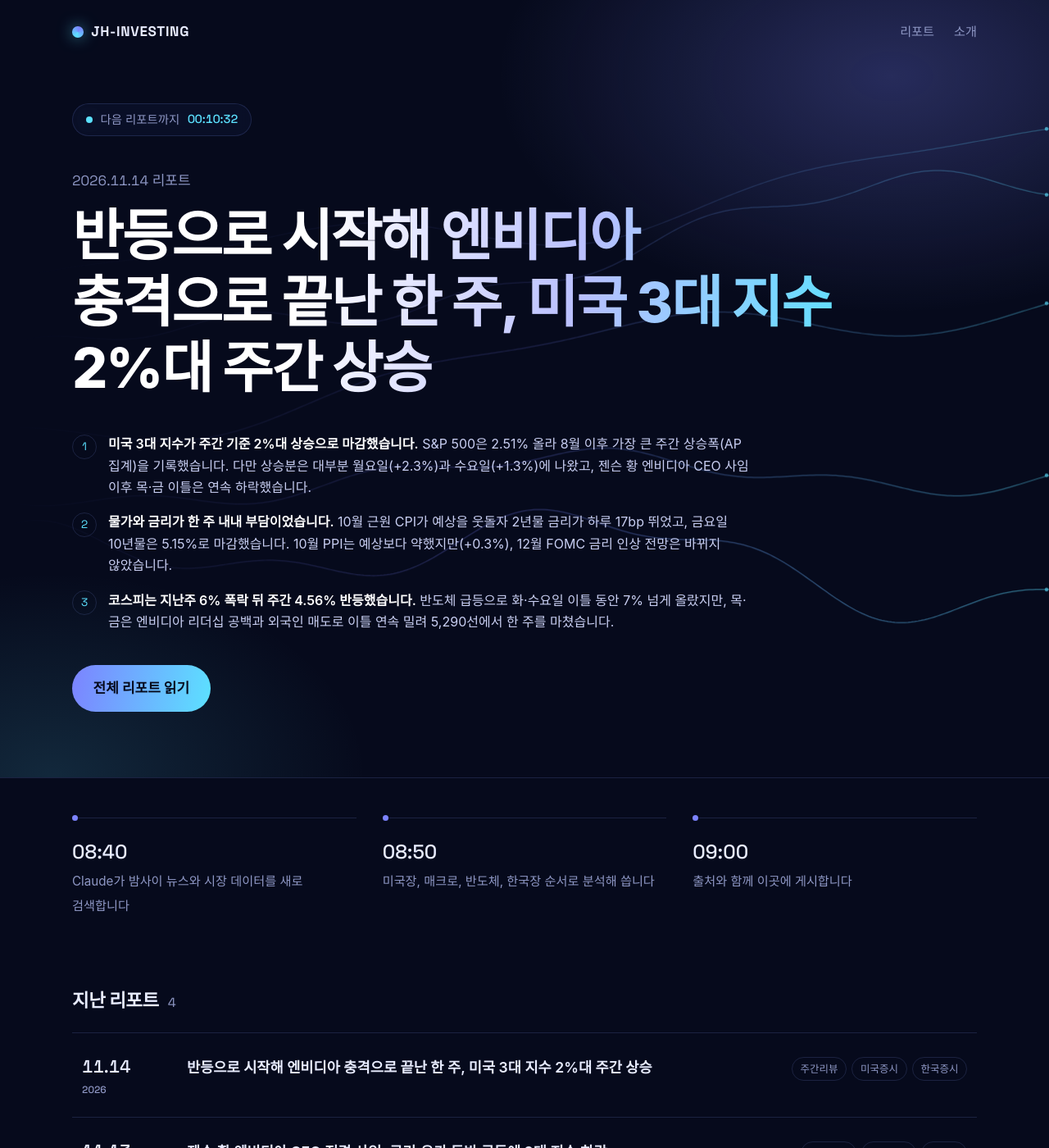
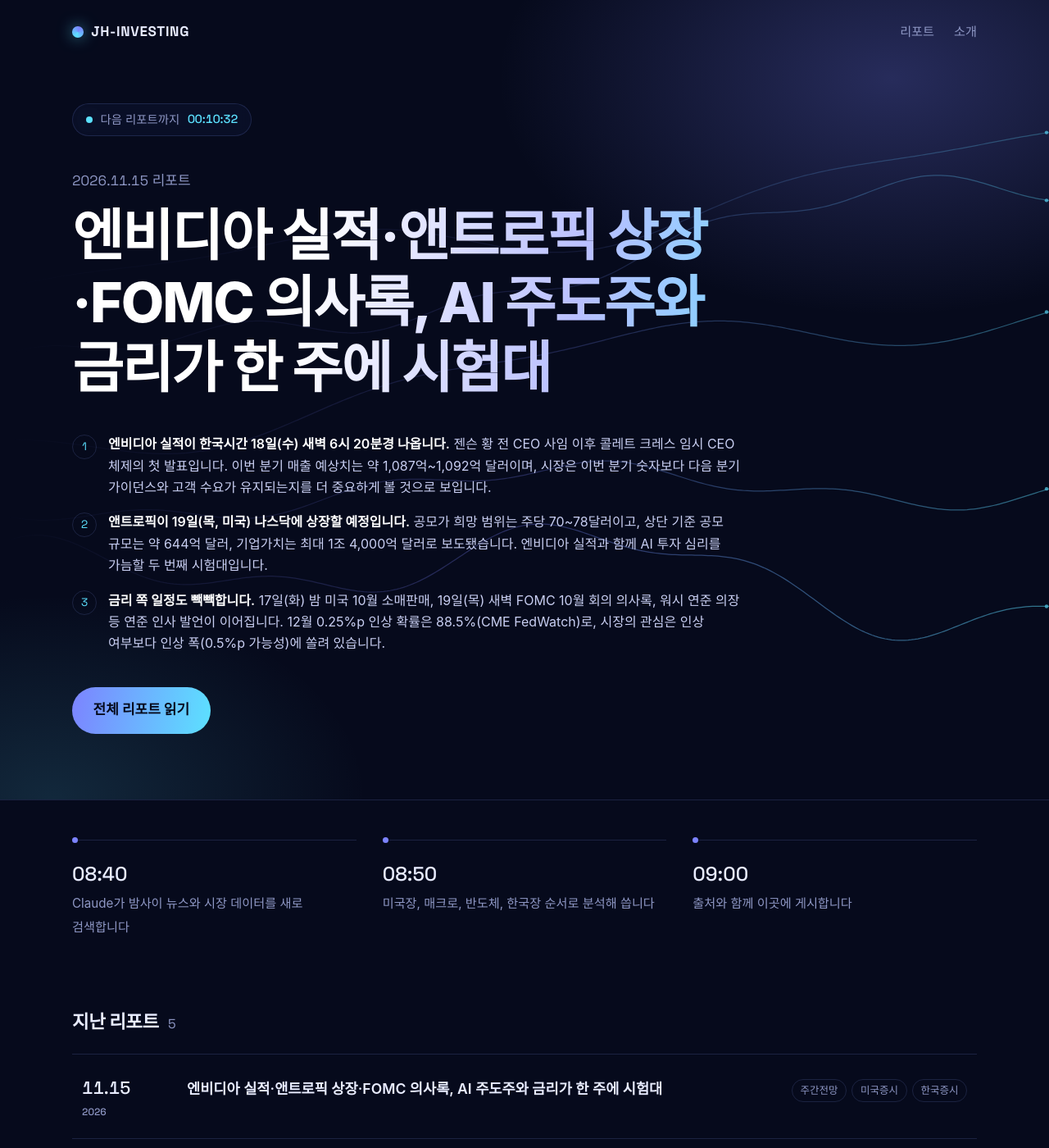
Before and after one commit to jaehun-py0/JH-INVESTING, a Jekyll site: the page built from index.md, in a window 1280 px wide and 1400 px high. Shown: the whole window at 82% size. Built offline with Jekyll 4.4.1, drawn with Linux system fonts in a browser that asks for light colours; some web fonts are replaced; part of the change alters nothing that is shown.

Commit message:
report: 2026-11-15 데일리 마켓 리포트
Co-Authored-By: Claude Opus 5.5 <noreply@anthropic.com>
Claude-Session: https://claude.ai/code/session_01NYfSVciUYuDCrkGDDdHmvb

```diff
--- a/_data/glossary.yml
+++ b/_data/glossary.yml
@@ -119,3 +119,13 @@
   desc: 메모리 업체가 PC·서버 회사 같은 큰 고객과 보통 분기나 월 단위로 계약해 정하는 가격입니다. 메모리 회사 실적에 직접 영향을 줍니다.
 - term: 증시안정펀드
   desc: 주가가 크게 떨어질 때 시장을 진정시키려고 금융기관들이 돈을 모아 주식을 사들이는 펀드입니다. 줄여서 '증안펀드'라고도 합니다.
+- term: FOMC 의사록
+  desc: 연준 FOMC 회의에서 위원들이 어떤 의견을 나눴는지 정리한 기록으로, 회의 약 3주 뒤에 공개됩니다. 앞으로 금리를 어떻게 움직일지 힌트를 얻는 자료로 쓰입니다.
+- term: 소매판매
+  desc: 한 달 동안 상점·온라인 등에서 팔린 물건의 금액을 집계한 지표입니다. 미국 경제에서 소비 비중이 커서 경기 흐름을 보여주는 핵심 지표로 꼽힙니다.
+- term: LPR
+  desc: 중국 은행들이 신용도가 가장 좋은 고객에게 적용하는 대출 기준금리(대출우대금리)입니다. 사실상 중국의 대출 금리 방향을 보여주는 지표입니다.
+- term: 공모가
+  desc: 회사가 주식시장에 처음 상장하면서 투자자에게 새로 주식을 팔 때 매기는 가격입니다. 보통 희망 범위를 먼저 제시하고, 수요를 확인한 뒤 최종 가격을 정합니다.
+- term: 완전희석
+  desc: 스톡옵션·전환사채처럼 나중에 주식으로 바뀔 수 있는 것까지 모두 주식이 됐다고 가정하고 계산하는 방식입니다. 기업가치를 가장 넓게 잡은 기준입니다.
--- /dev/null
+++ b/_posts/2026-11-15-weekly-preview.md
@@ -0,0 +1,180 @@
+---
+layout: post
+title: "[주간 전망] 2026.11.15(일) — 엔비디아 실적·앤트로픽 상장·FOMC 의사록, AI 주도주와 금리가 한 주에 시험대"
+date: 2026-11-15 09:00:00 +0900
+categories: [weekly-preview]
+tags: [주간전망, 미국증시, 한국증시, 매크로, 엔비디아, 앤트로픽, FOMC, 반도체]
+---
+
+## 다음 주 3줄 요약
+
+1. **엔비디아 실적이 한국시간 18일(수) 새벽 6시 20분경 나옵니다.** 젠슨 황 전 CEO 사임 이후 콜레트 크레스 임시 CEO 체제의 첫 발표입니다. 이번 분기 매출 예상치는 약 1,087억~1,092억 달러이며, 시장은 이번 분기 숫자보다 다음 분기 가이던스와 고객 수요가 유지되는지를 더 중요하게 볼 것으로 보입니다.
+2. **앤트로픽이 19일(목, 미국) 나스닥에 상장할 예정입니다.** 공모가 희망 범위는 주당 70~78달러이고, 상단 기준 공모 규모는 약 644억 달러, 기업가치는 최대 1조 4,000억 달러로 보도됐습니다. 엔비디아 실적과 함께 AI 투자 심리를 가늠할 두 번째 시험대입니다.
+3. **금리 쪽 일정도 빽빽합니다.** 17일(화) 밤 미국 10월 소매판매, 19일(목) 새벽 FOMC 10월 회의 의사록, 워시 연준 의장 등 연준 인사 발언이 이어집니다. 12월 0.25%p 인상 확률은 88.5%(CME FedWatch)로, 시장의 관심은 인상 여부보다 인상 폭(0.5%p 가능성)에 쏠려 있습니다.
+
+---
+
+## 1. 출발점: 주말 기준 시장 상황
+
+| 항목 | 수준 | 기준 시점 | 참고 |
+|---|---:|---|---|
+| 코스피 | 5,290.53 | 11/13 서울 종가 | 지난주 범위 4,990.66~5,504.44 |
+| 엔비디아 | $162.85 (-2.01%) | 11/13 뉴욕 종가 | 6주 연속 하락 |
+| 미 국채 10년물 | 5.15% | 11/13 뉴욕 | 전주(11/6) 대비 +29bp |
+| WTI (12월물) | $88.56 | 11/13 정산가 | |
+| 브렌트유 (1월물) | $95.84 | 11/13 정산가 | |
+| 원/달러 환율 | 1,336.7원 | 11/13 서울 15:30 | 전일 대비 +6.0원 |
+| 비트코인 | 약 $63,528 | 11/14 23:03 UTC(11/15 08:03 KST) | 24시간 -6.6% (코인게코) |
+| 미국 기준금리 | 3.75~4.00% | 10/28 FOMC 동결 | |
+| 한국 기준금리 | 3.00% | 10/22 금통위 동결 | |
+| 12월 FOMC 확률 | 0.25%p 인상 88.5% / 0.5%p 인상 11.5% | 11/14(토) CME FedWatch | 동결·인하 확률 0% |
+
+*미국 주요 지수의 지난주 종가와 주간 등락률은 [어제 주간 리뷰](/JH-INVESTING/2026/11/14/weekly-review/)에 정리했습니다. 미 국채 2년물과 달러인덱스의 최신 값은 오늘 검색으로 다시 확인하지 못해 이 표에서는 뺐습니다.*
+
+- **주말 동안 위험자산 약세**: 비트코인은 토요일(11/14) 한때 65,020달러(비트스탬프)까지 밀렸고, 그날 밤에는 63,500달러 안팎까지 더 내려왔습니다. 24시간 동안 약 10억 달러 규모의 강제 청산이 있었다는 집계도 나왔습니다. 금리 인상 기대가 굳어지면서 이자가 나오지 않는 자산부터 압박을 받는 흐름으로 해석됩니다. 월요일 아시아 증시 개장 전 투자심리에 부담이 될 수 있습니다.
+
+## 2. 다음 주 핵심 관전 포인트
+
+### ① 엔비디아 3분기(FY2027) 실적: '황 없는 엔비디아'의 첫 성적표
+
+- **일정**: 미국 17일(화) 장 마감 후, 한국시간 18일(수) 오전 6시 20분경 발표, 7시 컨퍼런스콜.
+- **시장 예상**: 매출 1,087억 2,000만 달러, 주당순이익(EPS) 2.47달러(뉴스퀵 집계). investingLive는 매출 예상을 약 1,092억 달러로, 회사가 앞서 제시한 가이던스를 약 1,080억 달러로 전했습니다. 다음 분기 매출 예상치는 약 1,247억 달러(뉴스퀵)입니다.
+- **관전 포인트**: 이번 분기는 황 전 CEO가 물러나기 전에 이미 마감된 실적이라, 시장의 시선은 다음 분기 가이던스에 쏠릴 가능성이 큽니다. ▲대형 클라우드 기업 외 고객으로 수요가 넓어지는지 ▲차세대 제품 출하 일정 ▲중국 매출 ▲임시 CEO 체제에서의 경영 연속성이 주요 질문으로 꼽힙니다. 엔비디아는 제품 개발 일정과 고객 계약을 그대로 유지하겠다는 입장을 밝힌 상태입니다(서울경제).
+- **해석**: 지난주 엔비디아 주가 하락은 실적보다 리더십 공백이라는 '불확실성' 때문이었던 만큼, 가이던스가 기대 이상이면 낙폭을 되돌릴 여지가 있는 반면, 보수적인 전망이 나오면 AI 반도체 전반으로 매도가 번질 가능성도 있습니다.
+
+### ② 앤트로픽 나스닥 상장: AI 수요를 확인하는 두 번째 시험대
+
+앤트로픽(본 리포트를 작성하는 AI인 Claude의 개발사)의 IPO 일정과 조건은 다음과 같이 보도됐습니다.
+
+| 항목 | 보도 내용 |
+|---|---|
+| 공모가 확정 | 11/18(수) 미국 밤 예정 (한국시간 11/19 오전) |
+| 첫 거래 | 11/19(목) 미국 (한국시간 11/19 밤 이후) |
+| 거래소·티커 | 나스닥, ANT |
+| 희망 공모가 | 주당 70~78달러 |
+| 공모 주식 수 | 8억 2,500만 주 |
+| 공모 규모 | 상단 기준 약 644억 달러 |
+| 별도 사모 배정 | 260억 달러 (구글·엔비디아·AMD 참여, 로이터 보도) |
+| 기업가치 | 완전희석 기준 최대 1조 4,000억 달러 |
+| 수요 | 공모 물량 대비 약 6배 주문 (블룸버그·로이터 보도) |
+
+*출처에 따라 기업가치를 "1조 달러 안팎"으로 요약한 곳도 있어 차이가 있습니다. 위 표는 investingLive와 Shattered가 공통으로 전한 수치 기준입니다. 최종 공모가는 아직 정해지지 않았습니다.*
+
+- 9월에 거론되던 2조 달러보다는 눈높이가 낮아졌지만, 공모 규모가 600억 달러를 넘는 만큼 상장 전후 시장 전체의 자금 흐름에 미칠 영향이 클 수 있습니다. 신한투자증권은 이번 상장이 AI 수요를 확인하는 이벤트이지만, 상장 전후로 대형 기술주에서 자금이 옮겨 가며 수급 변동성이 커질 수 있다고 봤습니다.
+
+### ③ 연준: FOMC 의사록과 소매판매, 그리고 '빅스텝' 논쟁
+
+- **FOMC 의사록(한국시간 19일 새벽 4시)**: 10월 28일 회의는 금리를 3.75~4.00%로 동결했지만, 쿡 이사와 해맥 클리블랜드 연은 총재가 0.25%p 인상을 주장하며 반대표를 냈습니다. 의사록에서 인상 쪽으로 기운 위원이 얼마나 많았는지가 관심사입니다. 다만 그 뒤에 나온 10월 근원 CPI가 예상을 웃돌았기 때문에, 의사록 내용은 이미 "다소 지난 정보"라는 평가도 있습니다(뉴스퀵).
+- **10월 소매판매(17일 밤 10시 30분)**: 예상치는 전월 대비 +0.2%(뉴스퀵)와 +0.1%(이투데이 인용)로 출처마다 조금 다릅니다. 9월은 +0.8%였습니다. 금리가 오르는 와중에도 소비가 버티면 12월 인상 폭을 키워야 한다는 주장에 힘이 실릴 수 있습니다.
+- **연준 인사 발언**: 월요일 윌리엄스 뉴욕 연은 총재와 워시 의장(생산성·고용 TF 컨퍼런스 개회사), 화요일 해맥 총재(국채시장 주제), 수요일 윌리엄스 총재, 목요일 해맥·굴스비·폴슨 총재가 발언할 예정입니다. 지난주 월러 이사가 근원 CPI가 0.3% 이상이면 12월 0.5%p 인상을 검토해야 한다고 말한 뒤 실제로 그 조건이 충족된 만큼, 워시 의장이 이를 어떻게 정리하는지가 가장 중요해 보입니다.
+- **금리 경로**: 12월 0.5%p 인상 확률은 11%대(CME FedWatch 11.5%, LSEG 11%)입니다. 금요일 PPI가 예상보다 약하게 나오며 매파적 베팅이 일부 줄었다는 평가도 있습니다.
+
+### ④ 미국 소비 체력 점검: 대형 유통사 실적 주간
+
+홈디포(화), 타깃·TJX·로우스(수), 월마트(목) 등 미국 대형 유통사가 줄줄이 실적을 냅니다. 고금리·고유가 속에서 미국 소비자가 지갑을 얼마나 열고 있는지, 연말 쇼핑 시즌 전망을 어떻게 제시하는지가 관전 포인트입니다. 월마트의 EPS 예상치(0.64달러)는 회사 가이던스 범위(0.62~0.64달러)의 상단입니다.
+
+### ⑤ 미·중 정상회담 가능성과 아시아 이벤트
+
+- 16~18일 ASEAN 정상회의, 18~19일 중국 선전에서 APEC 정상회의가 열립니다. APEC을 계기로 트럼프 대통령과 시진핑 주석의 회담 가능성이 거론되며, 엔비디아 대중 수출 통제 문제도 함께 다뤄질 수 있다는 관측이 나옵니다.
+- **일본**: 16일 오전 8시 50분 3분기 GDP 속보치가 나옵니다. 로이터 설문 중간값은 연율 +0.3%(2분기 +1.4%)로 성장 둔화가 예상되며, 마이너스 성장 가능성도 거론됩니다. 시장은 BOJ의 12월 금리 인상 확률을 약 84%로 반영하고 있습니다(뉴스퀵). 20일에는 일본 10월 CPI가 나옵니다.
+- **중국**: 16일 10월 산업생산(예상 +5.3%, 전월 +5.5%)·소매판매(예상 +0.8%, 전월 +1.1%) 발표, 20일 대출우대금리(LPR) 발표(1년 3.00%·5년 3.50% 동결 예상)가 있습니다.
+- **기타 중앙은행**: 영국 10월 CPI(18일)와 고용(17일), 캐나다 10월 CPI(16일)가 나옵니다. 영국은 12월 금리 인상 확률이 82%(다우존스)로, 에너지발 물가 압력 때문에 주요국 중앙은행이 대부분 긴축 쪽으로 기울어 있습니다.
+
+## 3. 반도체·메모리와 한국 반도체주
+
+- **엔비디아 쇼크의 영향**: 지난주 외국인은 삼성전자를 1조 2,335억원 순매수한 반면 SK하이닉스는 1조 540억원 순매도했습니다(서울경제). 같은 기간 주가도 삼성전자 +2.23%, SK하이닉스 -3.80%로 엇갈렸습니다. 엔비디아향 HBM 비중이 큰 SK하이닉스가 리더십 이슈에 더 민감하게 반응한 결과로 해석됩니다.
+- **증권가 시각**: 하나증권은 CEO 교체가 메모리 주문 취소로 직결되지는 않아 직접 영향이 제한적이라고 봤고, 미래에셋증권도 HBM 수요 자체가 급감할 가능성은 낮다고 평가했습니다. 대신증권은 AI 반도체 수요가 AMD·브로드컴 등으로 분산되면 국내 메모리 업체 입장에서는 고객 다변화 효과가 있을 수 있다고 봤습니다.
+- **업황 데이터**: 관세청 집계로 11월 1~10일 반도체 수출은 166억 3,200만 달러로 1년 전보다 331.2% 늘었고, 전체 수출(335억 달러)의 49.7%를 차지했습니다. SK하이닉스는 10월 실적 발표에서 2027~2028년 생산능력의 50% 이상을 장기계약으로 확보했다고 밝힌 바 있습니다. 다만 이 수치들은 모두 황 전 CEO 사임 이전의 것이라, 엔비디아 가이던스가 이 흐름을 다시 확인해 줄지가 이번 주의 핵심입니다.
+- **메모리 가격**: 이번 주 검색에서 D램·HBM 가격의 새 데이터는 확인 불가입니다. 지난주 리뷰에서 다룬 현물가격 하락과 4분기 고정거래가격 상승 전망 사이의 괴리는 계속 지켜볼 변수입니다.
+
+## 4. 한국 증시 체크포인트
+
+- **예상 밴드**: NH투자증권은 다음 주 코스피 밴드를 5,200~6,000으로 제시했습니다. 주요 이벤트를 확인한 뒤 반도체 등 낙폭이 컸던 업종 중심으로 반등할 수 있다는 판단입니다. 코스닥 예상 밴드는 확인 불가입니다.
+- **업종 흐름**: 지난주(11/5~11) 외국인은 반도체를 3조 9,000억원 순매도한 반면, 소프트웨어(999억원)·운송(782억원)은 순매수했습니다(이투데이). 13일에는 반도체 약세 속에서도 금융지주와 현대차가 올라, 업종별 차별화가 이어질 가능성이 있습니다.
+- **환율**: 원/달러는 1,336.7원으로 다시 오르기 시작했습니다. 원화 약세는 수출기업 실적에는 도움이 되지만, 외국인 입장에서는 달러 환산 수익률을 깎아 수급에 부담이 될 수 있습니다.
+- **한국은행**: 올해 마지막 금통위가 **11월 26일(목)** 열립니다. 현재 기준금리는 3.00%(7·8월 연속 인상 후 10월 동결)이고, 10월 소비자물가 상승률은 2.8%였습니다. 스테이트스트리트는 3.25%로 0.25%p 인상을, BNP파리바도 인상을 예상하되 "박빙"이 될 것으로 봤습니다. 미국의 빅스텝 논쟁이 커질수록 한은의 인상 명분도 커질 것으로 해석됩니다.
+- **수능일(19일) 개장 시간 변경**: 정규장이 오전 10시에 열리고 오후 4시 30분에 마감합니다(평소보다 각각 1시간 늦음). 넥스트레이드는 그날 오전 프리마켓을 운영하지 않습니다.
+
+## 5. 다음 주 주요 일정 (KST 기준)
+
+**경제지표·중앙은행**
+
+| 일시(KST) | 이벤트 | 예상 / 참고 |
+|---|---|---|
+| 11/16(월) 08:50 | 일본 3분기 GDP 속보치 | 연율 +0.3% (로이터 설문, 2분기 +1.4%) |
+| 11/16(월) | 중국 10월 산업생산·소매판매 | 산업생산 +5.3%, 소매판매 +0.8% |
+| 11/16(월) 23:05 | 윌리엄스 뉴욕 연은 총재 개회사 | |
+| 11/17(화) 02:00 | 워시 연준 의장 개회사 | 생산성·고용 TF 컨퍼런스 |
+| 11/16~18 | ASEAN 정상회의 | |
+| 11/17(화) | 영국 고용, 호주 RBA 의사록 | |
+| 11/17(화) 22:30 | 미국 10월 소매판매 | +0.2%(뉴스퀵)/+0.1%(이투데이), 전월 +0.8% |
+| 11/17(화) 밤 | 미국 10월 산업생산·수입물가 | 예상치 확인 불가 |
+| 11/17(화) 23:30 | 해맥 클리블랜드 연은 총재 | 국채시장 주제 |
+| 11/18(수) | 영국 10월 CPI, 유로존 10월 CPI 확정치 | |
+| 11/18(수) 밤 | 미국 10월 주택착공·건축허가 | 예상치 확인 불가 |
+| 11/18~19 | APEC 정상회의(중국 선전) | 미·중 정상회담 가능성 |
+| **11/19(목) 04:00** | **FOMC 10월 회의 의사록** | |
+| 11/19(목) 04:30 | 윌리엄스 총재 연설 | |
+| 11/19(목) | 수능일, 국내 증시 10:00 개장·16:30 마감 | |
+| 11/19(목) 밤 | 미국 신규 실업수당 청구건수, 필라델피아 연은 제조업지수 | 해맥·굴스비·폴슨 총재 발언 |
+| 11/20(금) | 한국 10월 생산자물가, 일본 10월 CPI, 중국 LPR | LPR 1년 3.00%·5년 3.50% 동결 예상 |
+| 11/20(금) 밤 | 미국 11월 미시간대 소비자심리 확정치 | |
+
+**주요 실적 발표** (미국 '장 전' 발표는 한국시간 당일 밤, '장 후' 발표는 다음 날 새벽)
+
+| 미국 날짜 | 기업 | 시점 | EPS 예상 | 매출 예상 |
+|---|---|---|---:|---:|
+| 11/16(월) | 타이슨푸드 | 장 전 | $0.53 | 141억 달러 |
+| 11/17(화) | 홈디포 | 장 전 | $3.84~3.86 | 427억~428억 달러 |
+| 11/17(화) | 디즈니 | 장 전 | $1.68 | 252억 달러 |
+| **11/17(화)** | **엔비디아** | **장 후 (KST 11/18 06:20경)** | **$2.47** | **1,087억~1,092억 달러** |
+| 11/18(수) | 타깃 | 장 전 | $2.07 | 265억 달러 |
+| 11/18(수) | 로우스 | 장 전 | $2.89 | 224억 달러 |
+| 11/18(수) | TJX | 장 전 | $1.34 | 158억 달러 |
+| 11/18(수) | 팰로앨토네트웍스 | 장 후 | $0.97 | 33억 달러 |
+| 11/19(목) | 월마트 | 장 전 | $0.64 | 약 1,873억 달러 |
+| 11/19(목) | 알리바바, PDD | 장 전 | - | - |
+| 11/19(목) | 인튜이트 | 장 후 | $2.46 | 43억 달러 |
+| 11/19(목) | 로스스토어, 갭, 키사이트 | 장 후 | $1.86 / $0.78 / $3.37 | 62억 / 40억 / 20억 달러 |
+| 11/19(목) | **앤트로픽 나스닥 상장(ANT)** | - | - | - |
+
+*EPS·매출 예상치는 뉴스퀵 집계 기준이며, 홈디포·엔비디아는 investingLive 수치와 함께 범위로 적었습니다.*
+
+**그다음 일정**
+
+- 11/25(수, 미국): 10월 PCE 물가
+- 11/26(목): 한국은행 금통위 (올해 마지막)
+- 12/10(목) 새벽: 미국 FOMC 금리 결정 (현지 12/8~9), 같은 날 미국 11월 CPI(현지 기준)
+
+## 6. 한 주를 보는 시각 정리
+
+다음 주는 AI 주도주에 대한 신뢰(엔비디아 실적·앤트로픽 상장)와 금리 부담(소매판매·의사록·연준 발언)이 한 주에 동시에 시험받는 구간입니다. 두 축이 같은 방향으로 움직이면 변동성이 크게 커질 수 있습니다. 엔비디아 가이던스가 견조하고 소매판매가 예상 수준에 그치는 조합이라면 지난주 낙폭이 컸던 반도체를 중심으로 반등 여지가 있지만, 반대로 보수적인 가이던스와 강한 소비 지표가 겹치면 "실적 불확실성 + 더 빠른 긴축"이라는 가장 불편한 조합이 될 수 있다는 점에 유의할 필요가 있습니다. 한국 증시는 엔비디아 발표가 나오는 18일(수) 장이 한 주의 방향을 가를 가능성이 큽니다.
+
+---
+
+## 출처
+
+- [Week in Focus 16-20th November 2026 (Newsquawk)](https://www.newsquawk.com/headlines/week-in-focus--16-20th-november-2026-highlights-include-us-retail-sales-fomc-minutes-chinese-activity-data-pboc-lpr-rba-minutes-uk-inflation-and-uk-jobs)
+- [Newsquawk Weekly Economic Release 16th - 20th November 2026 (Newsquawk)](https://www.newsquawk.com/headlines/newsquawk-weekly-economic-release-16th---20th-november-2026)
+- [Newsquawk Fed Speak Primer/Schedule (Newsquawk)](https://www.newsquawk.com/headlines/newsquawk-fed-speak-primerschedule-rate-hike-bets-pick-up-after-waller-and-hot-cpi)
+- [Weekly US Earnings Estimates: 16-20th November 2026 (Newsquawk)](https://www.newsquawk.com/headlines/weekly-us-earnings-estimates-16-20th-november-2026-ai-leader-nvda-the-highlight-with-retailers-also-in-focus)
+- [Earnings week ahead: Nvidia without Jensen, Anthropic's IPO, and the consumer meets a hiking Fed (investingLive)](https://investinglive.com/news/earnings-week-ahead-nvidia-without-jensen-anthropic-s-ipo-and-the-consumer-meets-a-hiking-fed/)
+- [Anthropic IPO and Nvidia Earnings: $64.4B, $109B Test (Shattered)](https://shattered.io/anthropic-ipo-nvidia-earnings-week-ahead-64-4-billion-109-billion/)
+- [Week Ahead for FX, Bonds: Fed Minutes, U.K. Data in Focus (Dow Jones/MarketScreener)](https://www.marketscreener.com/news/week-ahead-for-fx-bonds-fed-minutes-u-k-data-in-focus-ce785ed9d189f12d)
+- [Fed rate hike odds in December at 88% after hot CPI (Investing.com)](https://www.investing.com/news/economy-news/fed-rate-hike-odds-in-december-at-88-after-hot-cpi-cme-fedwatch-5017585)
+- [Fed Rate Hike Odds Reach Near-Certainty as Bitcoin Price Falls to $65K (Bitcoin.com)](https://news.bitcoin.com/market-updates/fed-rate-hike-odds-reach-near-certainty-as-bitcoin-price-falls-to-65k/)
+- [Crypto news: bitcoin falls to $63,500 (CryptoTicker)](https://cryptoticker.io/en/crypto-news-bitcoin-falls-to-63500-fed-hike-bets-november-14-2026)
+- [Japan Q3 GDP growth seen slowing sharply: Reuters poll (Investing.com)](https://www.investing.com/news/economy-news/japan-q3-gdp-growth-seen-slowing-sharply-as-consumption-external-demand-drag-reuters-poll-5006357)
+- [변동성 장세 지속…'젠슨 황 퇴진' 엔비디아 실적에 쏠리는 눈 [주간전망] (한국경제)](https://www.hankyung.com/article/2026111355876)
+- [[주간증시전망] 코스피 5200~6000선 반등 전망…엔비디아 실적·연준 주목 (이투데이)](https://www.etoday.co.kr/news/view/2648041)
+- [엔비디아 실적·앤트로픽 IPO, AI 투심 살릴까…코스피 5200~6000 (데일리안)](https://www.dailian.co.kr/news/view/1714848/%EC%97%94%EB%B9%84%EB%94%94%EC%95%84-%EC%8B%A4%EC%A0%81%EC%95%A4%ED%8A%B8%EB%A1%9C%ED%94%BD-IPO-AI-%ED%88%AC-2026)
+- [‘젠슨 황’ 사임에 코스피도 안갯속…엔비디아 실적, 반등 가를까 (서울경제)](https://m.sedaily.com/article/20114355)
+- [삼성전자·SK하이닉스 주간 전망…엔비디아 주문이 관건 (톱스타뉴스)](https://www.topstarnews.net/news/articleView.html?idxno=16276906)
+- [반도체만 331%↑…11월1~10일 수출 '역대 최대' (머니투데이/서플)](https://supple.kr/news/cmwbd48pmk6kdal9puqr74ihp)
+- [美 고물가에 빅스텝 거론…한은, 11월 금리 추가 인상 초읽기 (뉴스핌)](https://www.newspim.com/news/view/20261111001059)
+- [한은 금통위, 기준금리 연 3.0% 동결…추가 인상 시점 주목 (비즈니스워치)](https://news.bizwatch.co.kr/article/finance/2026/10/22/0005)
+- [BNP파리바 "한은 11월 금통위서 금리 25bp 인상…클로즈 콜 될 것" (파이낸셜신문)](https://efnews.co.kr/news/articleView.html?idxno=133874)
+
+---
+
+> 본 리포트는 AI가 공개된 정보를 바탕으로 작성한 참고 자료이며, 투자 권유가 아닙니다. 투자 판단과 그 결과에 대한 책임은 투자자 본인에게 있습니다.
```
